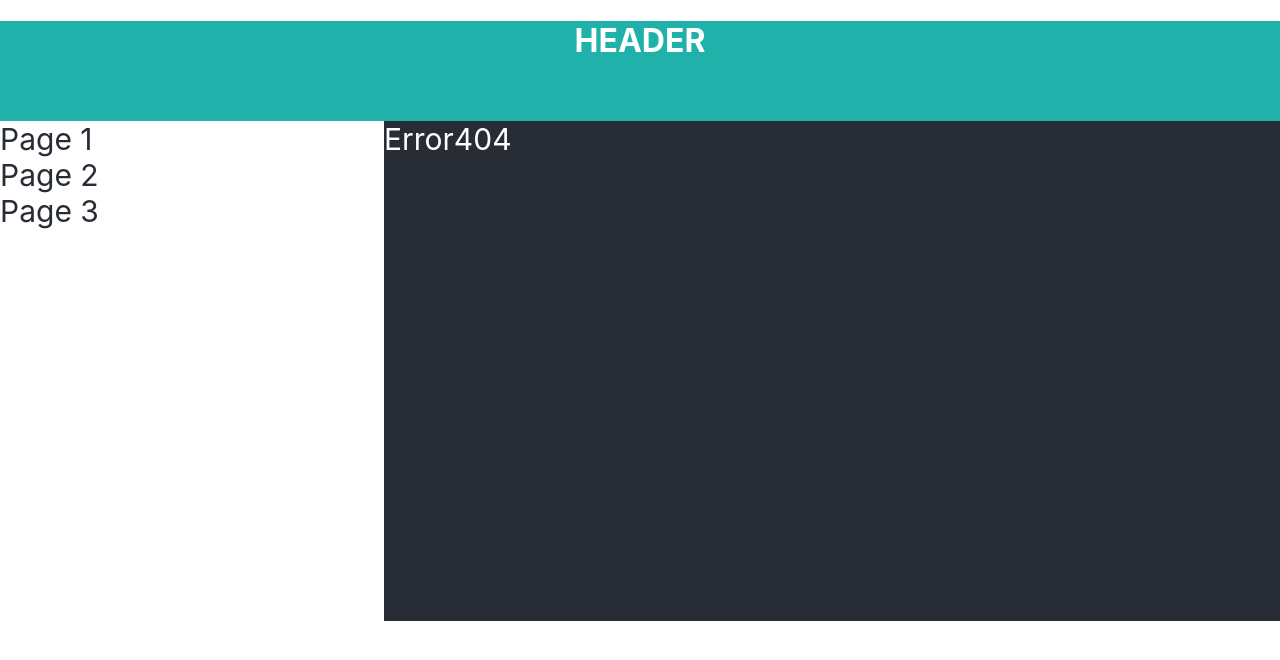
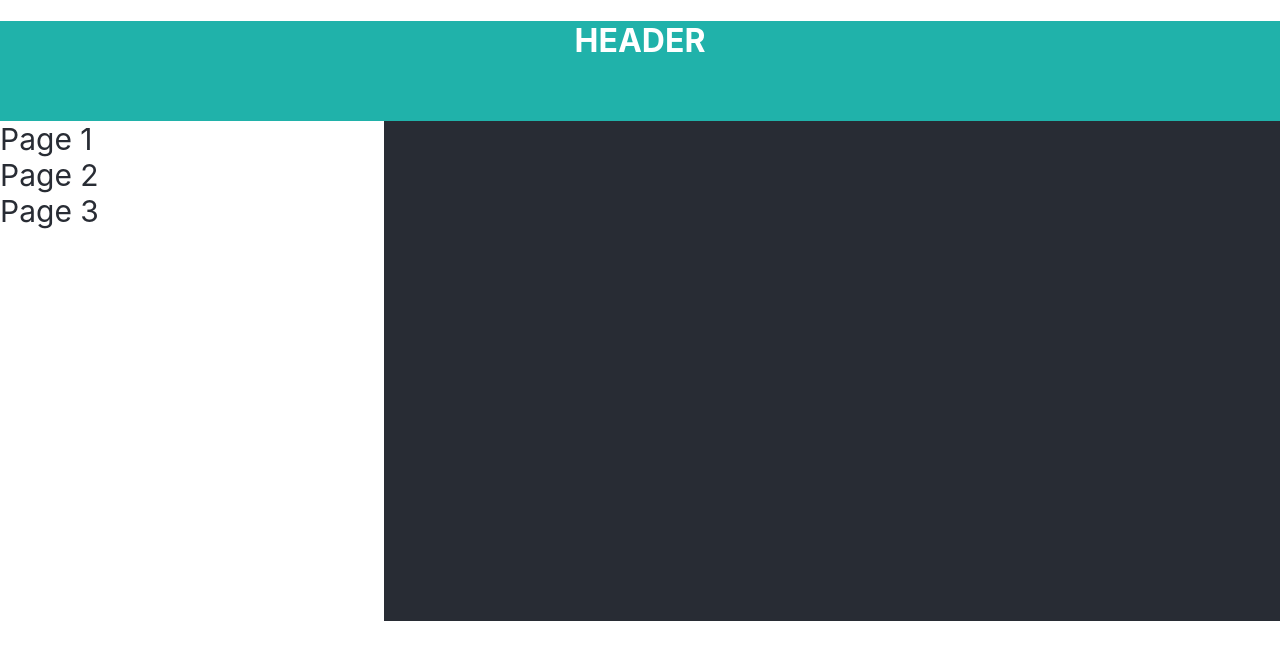
Before and after one commit to dktwho/dop-2-2, a React (Create React App) app: page /PageOne in a window 1280 px wide. Shown: the top 660 px of the page. Built offline with nearby package versions, Linux system fonts and the light colour scheme.

Commit message:
prepared fo conditional  rendering unknown url id

```diff
--- a/src/components/Site.tsx
+++ b/src/components/Site.tsx
@@ -27,13 +27,7 @@ export const Site = () => {
                     <Routes>
                         <Route path={'/'} element={<Navigate to={'/PageOne'}/>}/>
                         <Route path={`/Page/:id`} element={<Page pages={dataState.pages}/>}/>
-
-
-                        {/*<Route path={'/PageOne'} element={<PageOne/>}/>*/}
-                        {/*<Route path={'/PageTwo'} element={<PageTwo/>}/>*/}
-                        {/*<Route path={'/PageThree'} element={<PageThree/>}/>*/}
-
-                        <Route path={'/*'} element={<Error404/>}/>
+                        <Route path={'/Page/*'} element={<Error404/>}/>
                     </Routes>
                 </div>
             </div>
--- a/src/components/pages/Page.tsx
+++ b/src/components/pages/Page.tsx
@@ -11,8 +11,11 @@ export const Page = (props:PropsType ) => {
 
 
 
+
+
     return (
         <div>
+
             <div>{props.pages[element].heading}</div>
             <div>{props.pages[element].about}</div>
         </div>
```
